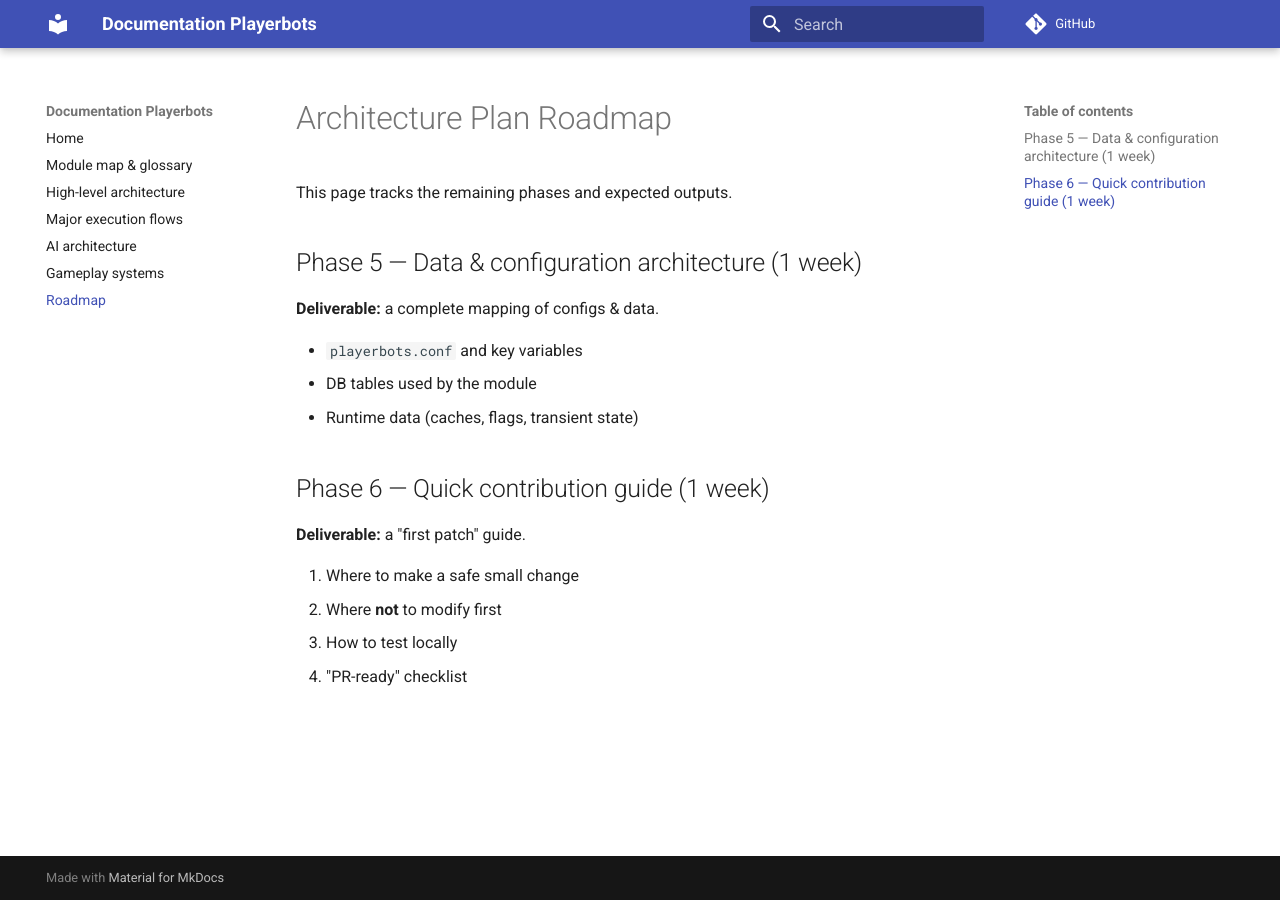
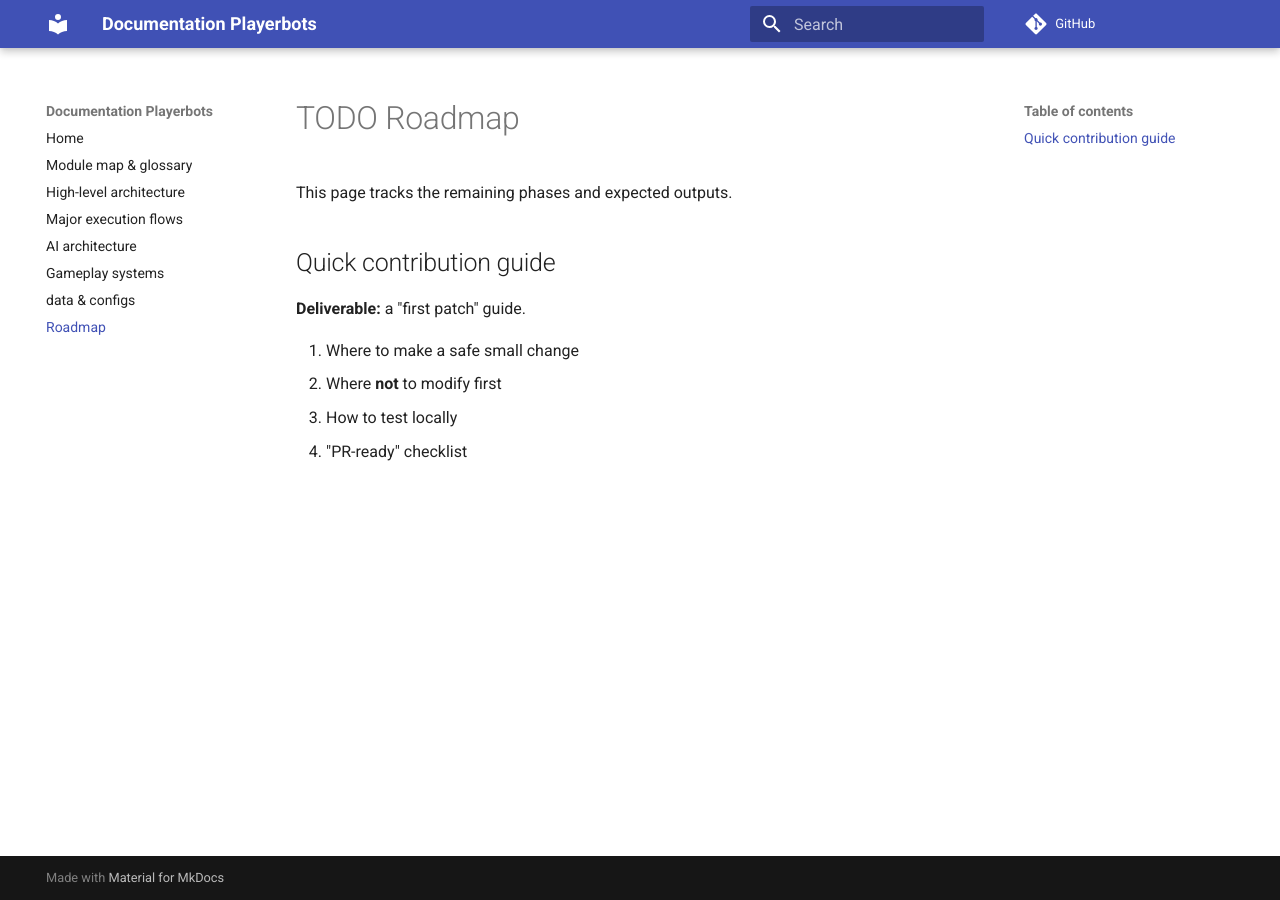
Before and after one commit to Wishmaster117/playerbots-docs, an MkDocs documentation site: the page built from docs/roadmap.md, in a window 1280 px wide. Built offline with MkDocs 1.6.1 and Material for MkDocs 9.7.7, drawn with Linux system fonts in a browser that asks for light colours; comment, search, counter and statistics services are not loaded.

Commit message:
several updates

```diff
--- a/docs/ai-architecture.md
+++ b/docs/ai-architecture.md
@@ -1,4 +1,4 @@
-# Phase 3 — AI architecture
+# 3 — AI architecture
 
 This page focuses on the **AI building blocks** used across the module: context, engine, strategies, actions, triggers, and values.
 
--- a/docs/execution-flows.md
+++ b/docs/execution-flows.md
@@ -1,4 +1,4 @@
-# Phase 2 — Major execution flows
+# 2 — Major execution flows
 
 This page documents the **runtime flows** that most contributors need to understand first: the per‑bot update loop, login/attach, command routing, packet routing, and random bot lifecycle. All flows are based on the current code in `src/Bot/` and `src/Script/`.
 
--- a/docs/roadmap.md
+++ b/docs/roadmap.md
@@ -1,16 +1,8 @@
-# Architecture Plan Roadmap
+# TODO Roadmap
 
 This page tracks the remaining phases and expected outputs.
 
-## Phase 5 — Data & configuration architecture (1 week)
-
-**Deliverable:** a complete mapping of configs & data.
-
-- `playerbots.conf` and key variables
-- DB tables used by the module
-- Runtime data (caches, flags, transient state)
-
-## Phase 6 — Quick contribution guide (1 week)
+## Quick contribution guide
 
 **Deliverable:** a "first patch" guide.
 
--- a/mkdocs.yml
+++ b/mkdocs.yml
@@ -30,4 +30,5 @@ nav:
   - Major execution flows: execution-flows.md
   - AI architecture: ai-architecture.md
   - Gameplay systems: gameplay-specific-systems.md
+  - data & configs: data-configs-architecture.md
   - Roadmap: roadmap.md
```
Also changed, not shown: docs/data-configs-architecture.md (added, +108 -0 lines), docs/high-level-architecture.md (+1 -1 lines), docs/index.md (+1 -0 lines).
